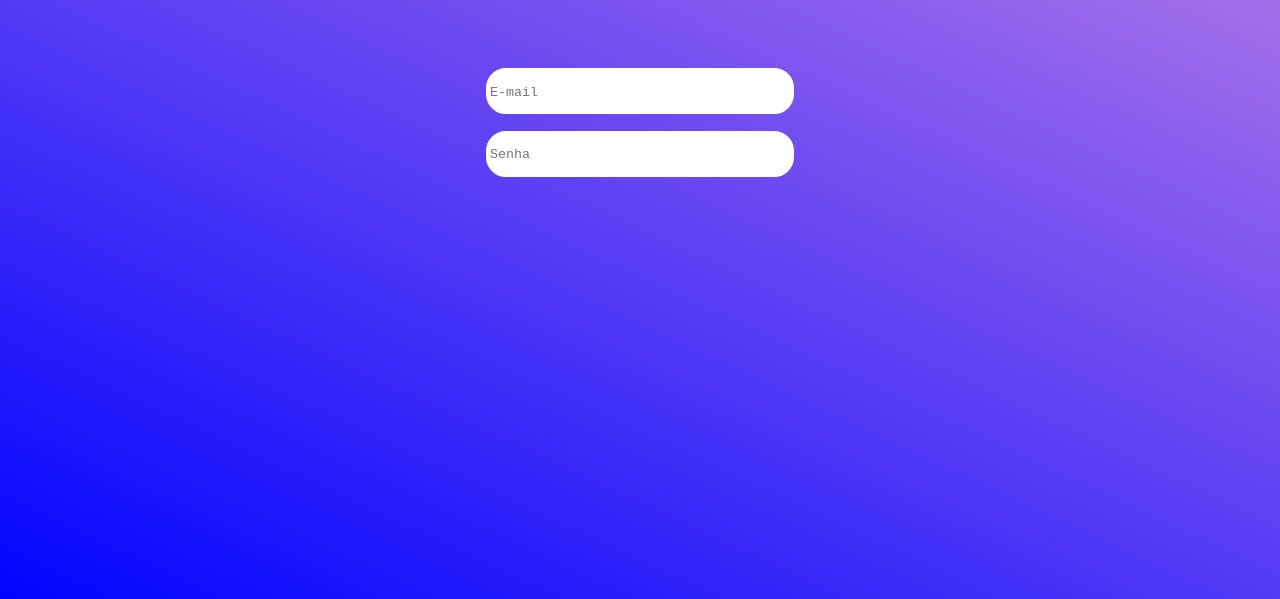
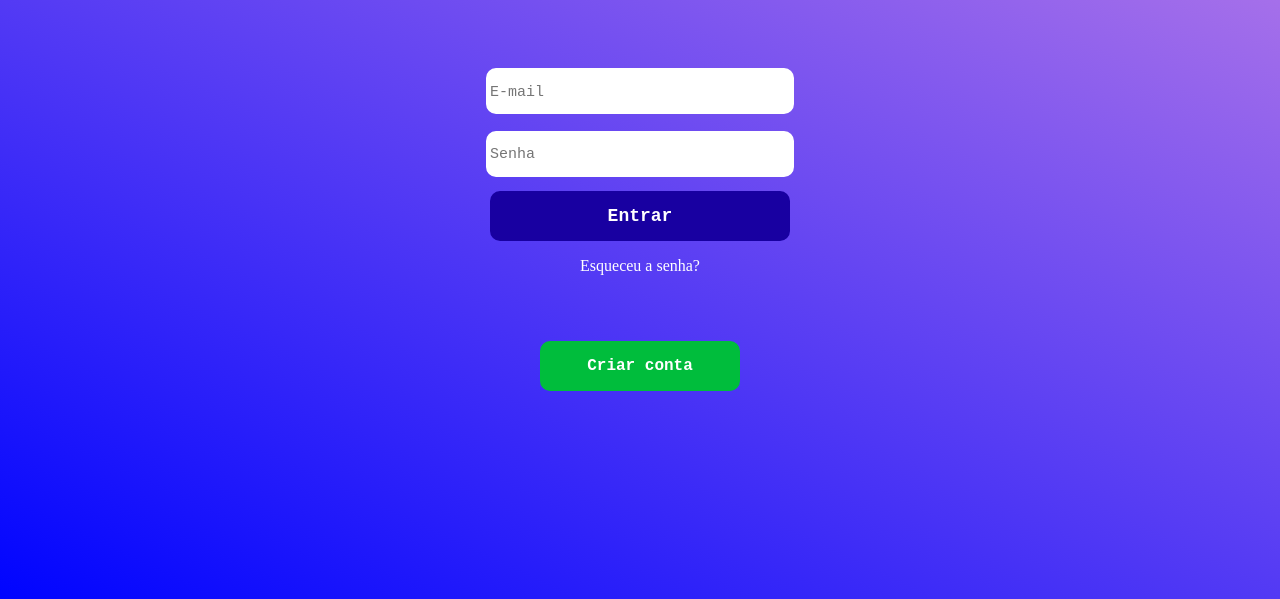
Before and after one commit to tiagoschad/Pagina_LoginCadastro, a plain HTML site: page index.html in a window 1280 px wide. Shown: the part 217-816 px from the top of the page. Drawn offline with Linux system fonts and the light colour scheme.

Commit message:
elementos criados

```diff
--- a/index.html
+++ b/index.html
@@ -12,9 +12,13 @@
 </head>
 <body>
 
-<h1 class="titulo">Entrar</h1>
+<h1 class="titulo">Login</h1>
 <input type="text" class="email" placeholder="E-mail">
 <input type="password" class="senha" placeholder="Senha">
+<button class="bentrar">Entrar</button>
+<a href="" class="texto">Esqueceu a senha?</a>
+
+<button class="bcconta">Criar conta</button>
 
 </body>
 </html>
--- a/style.css
+++ b/style.css
@@ -18,7 +18,7 @@ body{
 .email{
         height: 40px;
         width: 300px;
-        border-radius: 20px;
+        border-radius: 10px;
         border: solid 2px white;
         position: fixed;
         margin-top: -200px;
@@ -27,7 +27,7 @@ body{
 .senha{
         height: 40px;
         width: 300px;
-        border-radius: 20px;
+        border-radius: 10px;
         border: solid 2px white;
         position: fixed;
         margin-top: -75px;
@@ -35,8 +35,55 @@ body{
 
 .email::placeholder{
         font-family: 'Courier New', Courier, monospace;
+        font-size: 15px;
     }
 
 .senha::placeholder{
     font-family: 'Courier New', Courier, monospace;
+    font-size: 15px;
 }
+
+.bentrar{
+    position: fixed;
+    color: white;
+    background-color: rgb(24, 0, 161);
+    border-radius: 10px;
+    height: 50px;
+    width: 300px;
+    margin-top: 50px;
+    font-family: 'Courier New', Courier, monospace;
+    border: solid 2px rgb(24, 0, 161);
+    font-size: 18px;
+    font-weight: bold;
+}
+
+.bentrar:hover{
+    cursor: pointer;
+    border: solid 2px white;
+}
+
+.texto{
+    position: fixed;
+    margin-top: 150px;
+    color: white;
+    text-decoration: none;
+}
+
+.bcconta{
+    position: fixed;
+    color: white;
+    background-color: rgb(0, 189, 60);
+    border-radius: 10px;
+    height: 50px;
+    width: 200px;
+    margin-top: 350px;
+    font-family: 'Courier New', Courier, monospace;
+    border: solid 2px rgb(0, 189, 60);
+    font-size: 16px;
+    font-weight: bold;
+}
+
+.bcconta:hover{
+    cursor: pointer;
+    border: solid 2px white;
+}
```
